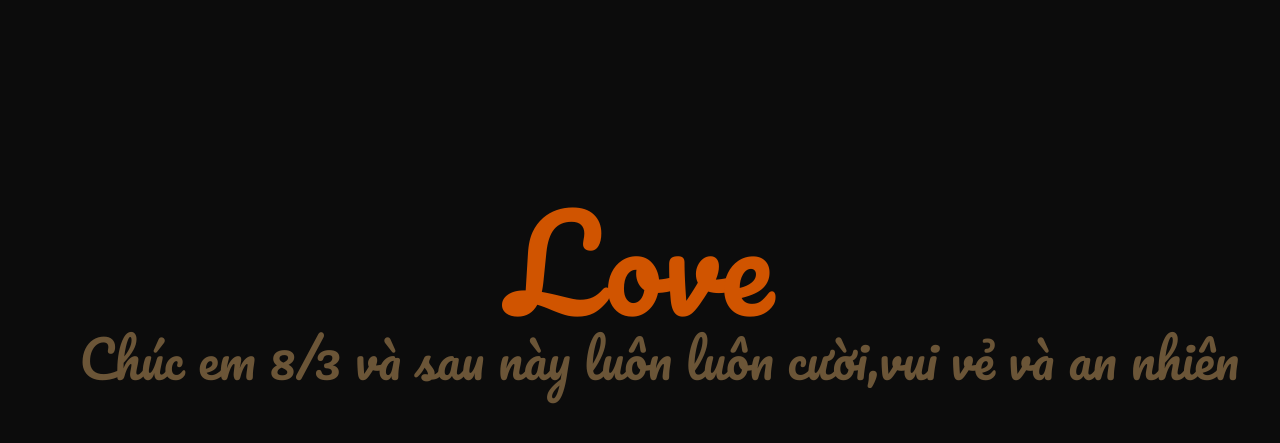
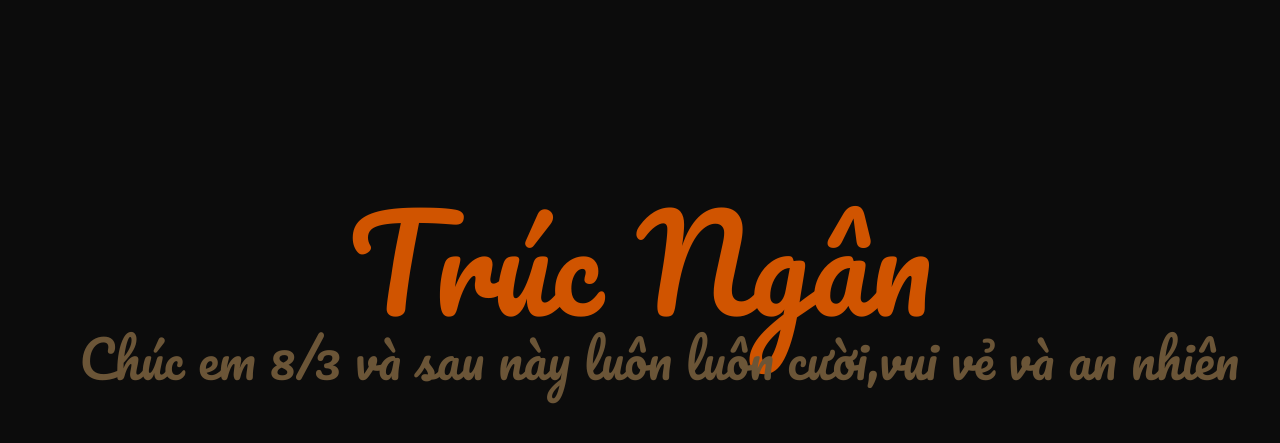
Before and after one commit to congka/github.io, a plain HTML site: page index.html in a window 1280 px wide. Shown: the part 115-558 px from the top of the page. Drawn offline with Linux system fonts and the light colour scheme; a web font is replaced by a local one.

Commit message:
Update index.html

```diff
--- a/index.html
+++ b/index.html
@@ -36,7 +36,7 @@ supportsCssVars() || alert("Please view this demo in a modern browser that suppo
 					<div class="grid__item pos-10"><div class="grid__item-img" style="background-image:url(./img/img10.png);" class="hover"></div></div>
 				</div>
                 <h2 class="content__title no-select">
-					<span>Love</span>
+					<span>Trúc Ngân</span>
 				</h2>
 				<h2 class="content__title no-select">
 					<span class="content__title-sub">Chúc em 8/3 và sau này luôn luôn cười,vui vẻ và an nhiên </span>
```
